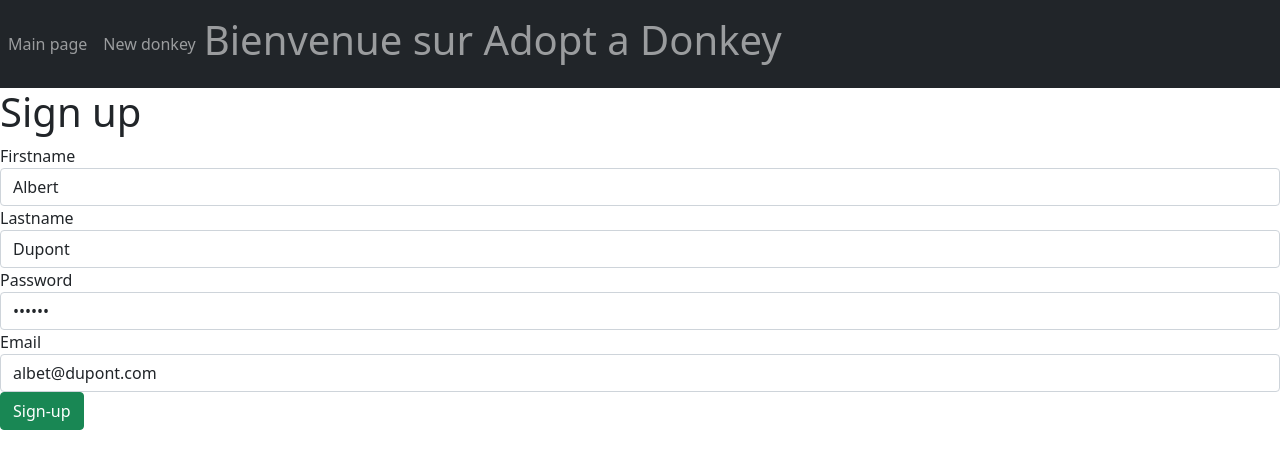
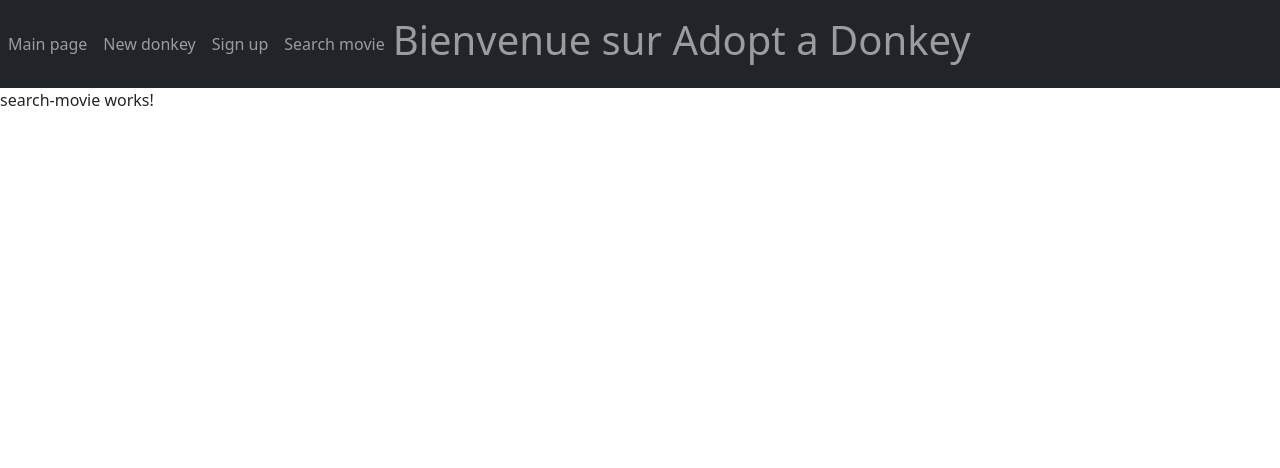
Before and after one commit to AloisD/DonkeyCourseAngular, an Angular app: page /searchmovie in a window 1280 px wide. Before the commit this address led to /. Shown: the top 468 px of the page. Built offline with nearby package versions, Linux system fonts and the light colour scheme.

Commit message:
added search movie component and updated nav

```diff
--- a/src/app/app.component.html
+++ b/src/app/app.component.html
@@ -8,6 +8,4 @@
 
 <!-- <app-user-profile></app-user-profile> -->
 
-<app-sign-up></app-sign-up>
-
 <router-outlet></router-outlet>
--- a/src/app/app.module.ts
+++ b/src/app/app.module.ts
@@ -3,6 +3,7 @@ import { BrowserModule } from '@angular/platform-browser';
 import { RouterModule } from '@angular/router';
 
 import { FormsModule } from '@angular/forms';
+import { ReactiveFormsModule } from '@angular/forms';
 
 import { AppRoutingModule } from './app-routing.module';
 import { ROUTES } from './app.routes';
@@ -15,6 +16,7 @@ import { SignUpComponent } from './sign-up/sign-up.component';
 import { AppCreateDonkeyComponent } from './app-create-donkey/app-create-donkey.component';
 import { AppListDonkeyComponent } from './app-list-donkey/app-list-donkey.component';
 import { AppUserDonkeyComponent } from './app-user-donkey/app-user-donkey.component';
+import { SearchMovieComponent } from './search-movie/search-movie.component';
 
 @NgModule({
   declarations: [
@@ -26,12 +28,14 @@ import { AppUserDonkeyComponent } from './app-user-donkey/app-user-donkey.compon
     SignUpComponent,
     AppCreateDonkeyComponent,
     AppListDonkeyComponent,
-    AppUserDonkeyComponent
+    AppUserDonkeyComponent,
+    SearchMovieComponent
   ],
   imports: [
     BrowserModule,
     AppRoutingModule,
     FormsModule,
+    ReactiveFormsModule,
     RouterModule.forRoot(ROUTES)
   ],
   providers: [],
--- a/src/app/menu/menu.component.html
+++ b/src/app/menu/menu.component.html
@@ -7,6 +7,12 @@
       <li class="nav-item">
         <a class="nav-link" [routerLink]="['/create']">New donkey</a>
       </li>
+      <li class="nav-item">
+        <a class="nav-link" [routerLink]="['/signup']">Sign up</a>
+      </li>
+      <li class="nav-item">
+        <a class="nav-link" [routerLink]="['/searchmovie']">Search movie</a>
+      </li>
     </ul>
     <span class="navbar-text">
       <h1>Bienvenue sur {{title}}</h1>
--- /dev/null
+++ b/src/app/search-movie/search-movie.component.html
@@ -0,0 +1 @@
+<p>search-movie works!</p>
--- /dev/null
+++ b/src/app/search-movie/search-movie.component.ts
@@ -0,0 +1,15 @@
+import { Component, OnInit } from '@angular/core';
+
+@Component({
+  selector: 'app-search-movie',
+  templateUrl: './search-movie.component.html',
+  styleUrls: ['./search-movie.component.scss']
+})
+export class SearchMovieComponent implements OnInit {
+
+  constructor() { }
+
+  ngOnInit(): void {
+  }
+
+}
```
Also changed, not shown: src/app/app.routes.ts (+5 -2 lines), src/app/search-movie/search-movie.component.scss (added), 1 other file (tests, documents, lock files or other folders).
